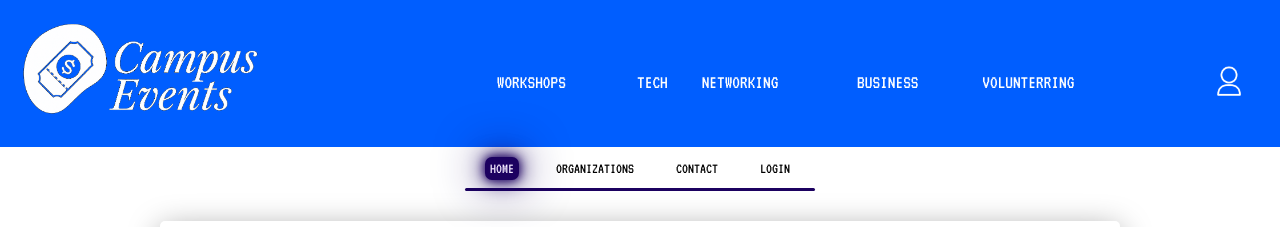
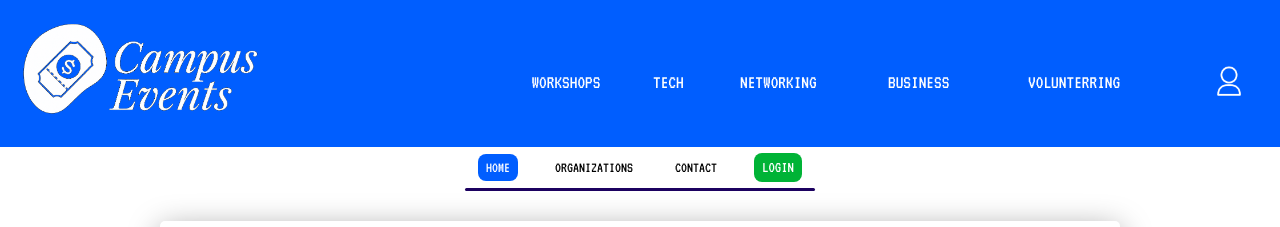
Before and after one commit to SOEN341-2025/Frontend, a React (Vite) app: page / in a window 1280 px wide. Shown: the top 227 px of the page. Built offline with nearby package versions, Linux system fonts and the light colour scheme; no server answers.

Commit message:
Fixed Navbar

```diff
--- a/src/components/Header/Header.css
+++ b/src/components/Header/Header.css
@@ -3,15 +3,23 @@ header{
     padding-left: 20px;
     padding-top: 20px;
     padding-right: 30px;
+    margin: 0 auto;
+    margin-bottom: 0;
 }
 
 th{
-    text-align: left;
+    margin: 0 auto;
     color: white;
     font-size: larger;
+
+}
+
+.headerCenter {
+    text-align: center;
 }
 
 table {
+    margin: 0 auto;
     border-collapse: collapse;
     width: 100%;
 
--- a/src/components/Header/Header.jsx
+++ b/src/components/Header/Header.jsx
@@ -2,6 +2,7 @@ import React, {useState} from "react";
 import "./Header.css";
 import logo from "../../assets/logo.png";
 import user_login_white from "../../assets/LoginSignup/user_login_white.png";
+import { NavLink } from "react-router-dom";
 
 
 export default function Header() {
@@ -12,13 +13,15 @@ export default function Header() {
         <thead>
           <tr>
             <th style={{'padding-right': '0', 'padding-bottom': '0'}}>
-              <img src={logo} alt="logo"/>
+              <NavLink to= "/">
+                <img src={logo} alt="logo"/>
+              </NavLink>
             </th>
-            <th>WORKSHOPS</th>
-            <th>TECH</th>
-            <th>NETWORKING</th>
-            <th>BUSINESS</th>
-            <th>VOLUNTERRING</th>
+            <th className="headerCenter">WORKSHOPS</th>
+            <th className="headerCenter">TECH</th>
+            <th className="headerCenter">NETWORKING</th>
+            <th className="headerCenter">BUSINESS</th>
+            <th className="headerCenter">VOLUNTERRING</th>
             <th style={{'text-align': 'right'}}><img style={{width:'40px', 'padding-top': '25px'}}src={user_login_white} alt="User icon"/></th>
           </tr>
         </thead>
--- a/src/components/OrganizationCard/OrganizationCard.jsx
+++ b/src/components/OrganizationCard/OrganizationCard.jsx
@@ -4,7 +4,8 @@ import styles from "./OrganizationCard.module.css"
 export default function OrganizationCard(props) {
 
     return (
-    <div className={styles.container}>
+    <div className={styles.container}
+        >
         <img src={`http://localhost:3000/uploads/${props.src}`}/>
         <p>{props.name}</p>
         <a href={`/organization/${props.id}`}><button>View</button></a>
--- a/src/components/navbar/navbar.jsx
+++ b/src/components/navbar/navbar.jsx
@@ -11,8 +11,7 @@ export default function Navbar() {
 
 
   const login_logout = user.token == '' ? <>
-    <NavLink to="/login" className={({ isActive }) =>
-      isActive ? `${styles.navLink} ${styles.active}` : styles.navLink}>
+    <NavLink to="/login" className={styles.loginButton} >
       Login
     </NavLink>
   </> :
--- a/src/components/navbar/navbar.module.css
+++ b/src/components/navbar/navbar.module.css
@@ -3,44 +3,46 @@
   justify-content: center;
   align-items: center;
   gap: 2em;
-  margin-top: 10px;
-  margin-bottom: 8px;
+  padding: 0.5%;
+
+
 }
 .container{
-  margin-right: auto;
-  margin-left: auto;
+  all: none;
+  margin: 0 auto;
+  margin-top: 0;
 }
 
+nav {
+  margin: 0 auto;
+  margin-top: none;
+  color: black;
+}
 .navLink {
   position: relative;
   border: transparent;
   border-radius: 7px;
   padding: 2px 5px;
   font-size: 15px;
-  color: rgb(0, 0, 0);
+  color: black;
   text-decoration: none;
   cursor: pointer;
   transition: all 0.25s ease-in-out;
   text-transform: uppercase;
 
+
 }
 
-/* hover bright glow */
-.navLink:hover {
-  border-color: #5c41bd;
-  box-shadow: 0 0 10px #ffae42, 0 0 15px #ffb343;
-  color: #1c0160;
+.navLink:hover{
+  color:black;
 }
 
 /* active full glow */
 .active {
-  background-color: #1c0160;
-  color: #f2e9ff;
-  border-color: #1c0160;
-  box-shadow:
-    0 0 10px #1c0160,
-    0 0 20px #1c0160,
-    0 0 50px #1c0160;
+  color:white;
+  background-color: rgb(0, 94, 255);
+  padding: 4px 8px;
+  border-radius: 1cqb;
   transition: all 0.2s ease-in-out;
 }
 
@@ -61,11 +63,20 @@
   cursor: pointer;
   text-transform: uppercase;
   transition: all 0.2s ease-in-out;
-  max-height: 50px;
-  min-height: 40px;
+
+}
+.logoutButton:hover{
+  text-decoration: underline;
 }
 
-.logoutButton:hover {
-  background-color: #e60000;       /* brighter red */
-  box-shadow: 0 0 10px #ff4d4d;
+.loginButton {
+  background-color: #00b336;       /* red background */
+  color: white;                    /* white text */
+  padding: 4px 8px;
+  border-radius: 1cqb;
+  border: none;
+  cursor: pointer;
+  text-transform: uppercase;
+  transition: all 0.2s ease-in-out;
+
 }
```
